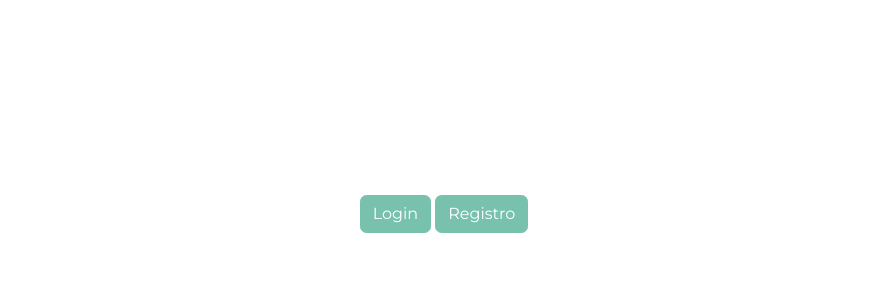
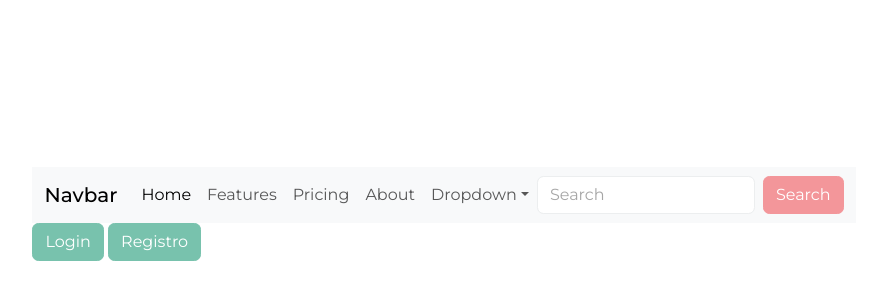
Before and after one commit to No-Country/C9-30-m-JavaReact, a React (Vite) app in the folder frontend/: page / in a window 1280 px wide. Shown: the part 186-486 px from the top of the page, without its empty margins (196-1071 px from the left). Built offline with nearby package versions, Linux system fonts and the light colour scheme.

Commit message:
creation of a mock API, and requests

```diff
--- /dev/null
+++ b/frontend/db.json
@@ -0,0 +1,13 @@
+{
+  "users": [
+    {
+      "id": 1,
+      "firtsName": "Ignacio",
+      "lastName": "Garcia",
+      "email": "ig.garcia@hotmail.com",
+      "password": "123456",
+      "repeatPassword": "123456"
+    }
+
+  ]
+}
--- a/frontend/package.json
+++ b/frontend/package.json
@@ -7,11 +7,14 @@
     "start": "npm run dev",
     "dev": "vite",
     "build": "vite build",
-    "preview": "vite preview"
+    "preview": "vite preview",
+    "start-server": "json-server --watch --p 3004 db.json"
   },
   "dependencies": {
+    "axios": "^1.3.2",
     "bootstrap": "^5.2.3",
     "bootswatch": "^5.2.3",
+    "json-server": "^0.17.1",
     "react": "^18.2.0",
     "react-bootstrap": "^2.7.0",
     "react-dom": "^18.2.0",
--- a/frontend/src/App.jsx
+++ b/frontend/src/App.jsx
@@ -1,5 +1,5 @@
 import { BrowserRouter, Route, Routes } from "react-router-dom";
-import "./App.css";
+import "./styles/App.css";
 import Home from "./views/Home";
 import Login from "./views/Login";
 import Registro from "./views/Registro";
--- a/frontend/src/index.css
+++ b/frontend/src/index.css
@@ -3,7 +3,7 @@
   line-height: 1.5;
   font-weight: 400;
 
-  color-scheme: light dark;
+  color-scheme: light;
   color: rgba(255, 255, 255, 0.87);
   background-color: #242424;
 
@@ -24,7 +24,6 @@ a:hover {
 }
 
 body {
-  margin: 0;
   display: flex;
   place-items: center;
   min-width: 320px;
--- a/frontend/src/main.jsx
+++ b/frontend/src/main.jsx
@@ -4,6 +4,7 @@ import App from "./App";
 import "./index.css";
 import "bootswatch/dist/minty/bootstrap.min.css";
 
+
 ReactDOM.createRoot(document.getElementById("root")).render(
   <React.StrictMode>
     <App />
--- /dev/null
+++ b/frontend/src/petitions.js
@@ -0,0 +1,40 @@
+import axios from "axios";
+
+const urlApi ="http://localhost:3004/";
+
+const getToken = () => {
+  return localStorage.getItem("token");
+};
+
+const loginUser = (users) => {
+    return axios.post(urlApi + "users", {
+      users
+    });
+  };
+
+
+const createUser = async (newUser) => {
+    return await axios({
+      method: "POST",
+      url: urlApi + "users",
+      headers: {
+        authorization: `Bearer ${getToken()}`,
+      },
+      data: newUser,
+    });
+  };
+
+  const getUsers = async () => {
+    return await axios({
+      method: "GET",
+      url: urlApi + "users",
+      headers: {
+        "content-type": "application/json",
+        authorization: `Bearer ${getToken()}`,
+      },
+    });
+  };
+
+export{
+    loginUser, createUser, getUsers
+}
--- /dev/null
+++ b/frontend/src/styles/Home.css
@@ -0,0 +1,4 @@
+
+.Navbarhome{
+    width: 100vw;
+}
--- a/frontend/src/views/Home.jsx
+++ b/frontend/src/views/Home.jsx
@@ -1,16 +1,97 @@
 import React from "react";
-import { Button } from "react-bootstrap";
+import "../styles/Home.css";
+import Button from "react-bootstrap/Button";
 
 const Home = () => {
   return (
-    <div>
+    <>
+      <nav class="navbar navbar-expand-lg navbar-light bg-light">
+        <div class="container-fluid">
+          <a class="navbar-brand" href="#">
+            Navbar
+          </a>
+          <button
+            class="navbar-toggler"
+            type="button"
+            data-bs-toggle="collapse"
+            data-bs-target="#navbarColor02"
+            aria-controls="navbarColor02"
+            aria-expanded="false"
+            aria-label="Toggle navigation"
+          >
+            <span class="navbar-toggler-icon"></span>
+          </button>
+          <div class="collapse navbar-collapse" id="navbarColor02">
+            <ul class="navbar-nav me-auto">
+              <li class="nav-item">
+                <a class="nav-link active" href="#">
+                  Home
+                  <span class="visually-hidden">(current)</span>
+                </a>
+              </li>
+              <li class="nav-item">
+                <a class="nav-link" href="#">
+                  Features
+                </a>
+              </li>
+              <li class="nav-item">
+                <a class="nav-link" href="#">
+                  Pricing
+                </a>
+              </li>
+              <li class="nav-item">
+                <a class="nav-link" href="#">
+                  About
+                </a>
+              </li>
+              <li class="nav-item dropdown">
+                <a
+                  class="nav-link dropdown-toggle"
+                  data-bs-toggle="dropdown"
+                  href="#"
+                  role="button"
+                  aria-haspopup="true"
+                  aria-expanded="false"
+                >
+                  Dropdown
+                </a>
+                <div class="dropdown-menu">
+                  <a class="dropdown-item" href="#">
+                    Action
+                  </a>
+                  <a class="dropdown-item" href="#">
+                    Another action
+                  </a>
+                  <a class="dropdown-item" href="#">
+                    Something else here
+                  </a>
+                  <div class="dropdown-divider"></div>
+                  <a class="dropdown-item" href="#">
+                    Separated link
+                  </a>
+                </div>
+              </li>
+            </ul>
+            <form class="d-flex">
+              <input
+                class="form-control me-sm-2"
+                type="search"
+                placeholder="Search"
+              />
+              <button class="btn btn-secondary my-2 my-sm-0" type="submit">
+                Search
+              </button>
+            </form>
+          </div>
+        </div>
+      </nav>
       <a href="/login">
         <Button variant="primary">Login</Button>
       </a>{" "}
       <a href="/registro">
         <Button variant="primary">Registro</Button>
       </a>
-    </div>
+    </>
   );
 };
 
--- a/frontend/src/views/Login.jsx
+++ b/frontend/src/views/Login.jsx
@@ -1,7 +1,14 @@
 import { useState } from "react";
 import { Button, Form } from "react-bootstrap";
+import { loginUser } from "../petitions.js";
+import { useNavigate } from "react-router-dom";
+import { useReducer } from "react";
+import "../styles/Home.css";
+
 
 const Login = () => {
+  const navigate = useNavigate();
+
   const [user, setUser] = useState({
     email: "",
     password: "",
@@ -10,7 +17,15 @@ const Login = () => {
   const handleSubmit = (e) => {
     e.preventDefault();
     console.log(user);
-  };
+
+    loginUser(user)
+      .then((response) => {
+        console.log(response.data.status)
+        if (response.status === 201) {
+          navigate("/");
+        }
+  })
+};
 
   const handleChange = (e) => {
     const { name, value } = e.target;
@@ -18,7 +33,7 @@ const Login = () => {
   };
 
   return (
-    <div>
+    <div className="containerLogin">
       <h2>Inicia sesión</h2>
       <Form onSubmit={handleSubmit}>
         <Form.Control
@@ -27,6 +42,7 @@ const Login = () => {
           value={user.email}
           name="email"
           onChange={handleChange}
+          required
         />
         <Form.Control
           type="password"
@@ -34,6 +50,7 @@ const Login = () => {
           value={user.password}
           name="password"
           onChange={handleChange}
+          required
         />
         <Form.Group>
           <Form.Check type="checkbox" label="Recordarme" />
@@ -42,6 +59,7 @@ const Login = () => {
           </Form.Text>
         </Form.Group>
         <br />
+        <p id="errorMessage"></p>
         <Button variant="secondary" type="submit">
           Iniciar sesión
         </Button>
--- a/frontend/src/views/Registro.jsx
+++ b/frontend/src/views/Registro.jsx
@@ -1,8 +1,13 @@
-import { useState } from "react";
+import { useState, useEffect } from "react";
 import { Button, Form } from "react-bootstrap";
+import {createUser, getUsers} from "../petitions"
+import { useNavigate } from "react-router-dom";
+
+
 
 const Registro = () => {
-  const [user, setUser] = useState({
+  const navigate = useNavigate();
+  const [newuser, setNewUser] = useState({
     name: "",
     surname: "",
     email: "",
@@ -10,15 +15,38 @@ const Registro = () => {
     repeatPassword: "",
   });
 
+  const getUserMock = () => {
+    getUsers()
+      .then((res) => {
+        setNewUser(res.data);
+      })
+      .catch((err) => console.log(err));
+  };
+
+  useEffect(() => {
+    getUserMock();
+  }, []);
+
   const handleSubmit = (e) => {
     e.preventDefault();
-    console.log(user);
-    console.log(user.repeatPassword !== user.password ? true : false);
-  };
+    createUser(newuser)
+    // console.log(newuser);
+    // console.log(newuser.repeatPassword !== newuser.password ? true : false);
+    createUser(newuser)
+     .then((res) => {
+       if (res.status === 201) {
+          navigate("/");
+       }
+
+     })
+     .catch((error) => {
+       console.log(error);
+     });
+ }
 
   const handleChange = (e) => {
     const { name, value } = e.target;
-    setUser({ ...user, [name]: value });
+    setNewUser({ ...newuser, [name]: value });
   };
 
   return (
@@ -29,40 +57,45 @@ const Registro = () => {
         <Form.Control
           type="text"
           name="name"
-          value={user.name}
+          value={newuser.name}
           placeholder="Nombre"
           onChange={handleChange}
+          required
         />
         <Form.Control
           type="text"
           name="surname"
-          value={user.surname}
+          value={newuser.surname}
           placeholder="Apellido"
           onChange={handleChange}
+          required
         />
         <Form.Control
           type="email"
           name="email"
-          value={user.email}
+          value={newuser.email}
           placeholder="Email"
           onChange={handleChange}
+          required
         />
         <Form.Control
           type="password"
           name="password"
-          value={user.password}
+          value={newuser.password}
           placeholder="Contraseña"
           onChange={handleChange}
+          required
         />
         <Form.Control
           type="password"
           name="repeatPassword"
-          value={user.repeatPassword}
+          value={newuser.repeatPassword}
           placeholder="Repetir contraseña"
           onChange={handleChange}
+          required
         />
 
-        <Button variant="secondary" type="submit">
+        <Button variant="secondary" type="submit"  onClick={handleSubmit}>
           Crear cuenta
         </Button>
         <br />
```
Also changed, not shown: frontend/src/styles/App.css (renamed from frontend/src/App.css), 2 other files (tests, documents, lock files or other folders).
